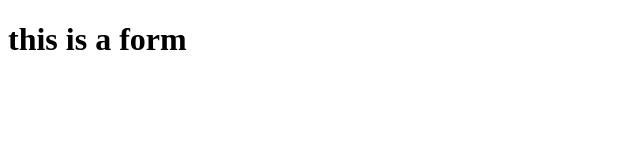
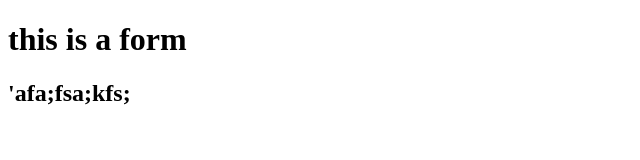
Before and after one commit to XuQingsong/web_training, a plain HTML site: page xqs/form.html in a window 1280 px wide. Shown: the whole page, without its empty margins (0-640 px from the left). Drawn offline with Linux system fonts and the light colour scheme.

Commit message:
git test

```diff
--- a/xqs/form.html
+++ b/xqs/form.html
@@ -7,5 +7,6 @@
 </head>
 <body>
     <h1>this is a form</h1>
+    <h2>'afa;fsa;kfs;</h2>
 </body>
 </html>
```
